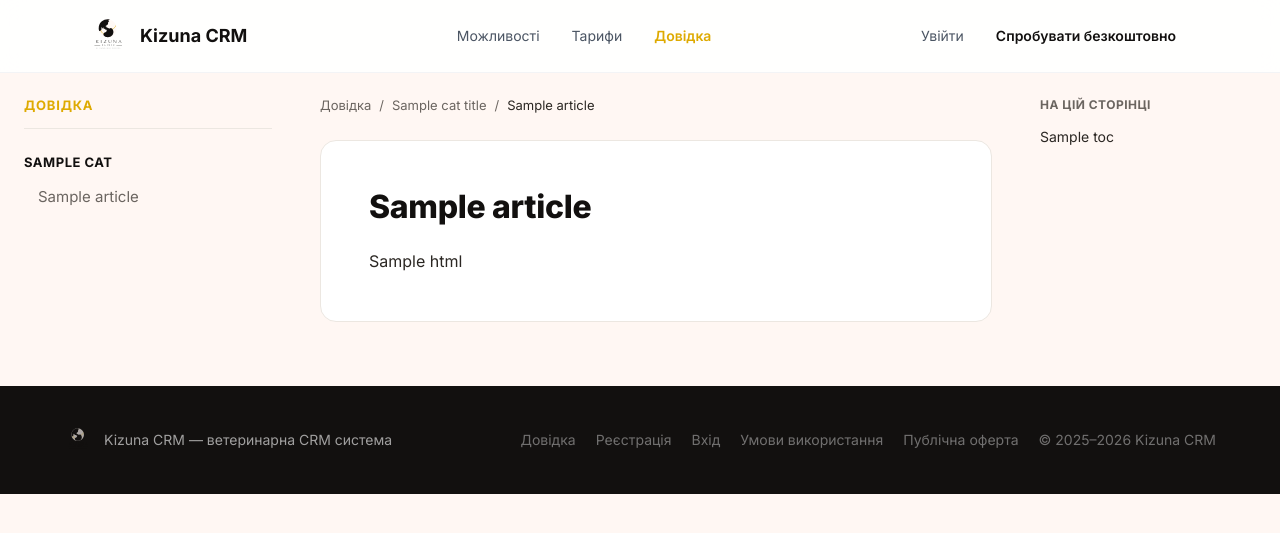
After one commit to PiGYk/kizuna-crm, a Django app: template templates/help/article.html in a window 1280 px wide. The commit adds this page. Shown: the top 533 px of the page. Run offline with Django 4.2, Linux system fonts and the light colour scheme; the template is opened without the code that fills it: most values are stand-ins (such as "Sample title", 1, 10 or a date in 2020).

Commit message:
feat(довідка): каркас /help — файлова довідка Markdown, 3 колонки, 2 демо-статті

```diff
--- a/config/settings/base.py
+++ b/config/settings/base.py
@@ -33,6 +33,7 @@ INSTALLED_APPS = [
     'axes',
     # apps
     'apps.clinic',
+    'apps.help',
     'apps.accounts',
     'apps.clients',
     'apps.inventory',
--- a/config/urls.py
+++ b/config/urls.py
@@ -185,6 +185,7 @@ urlpatterns = [
     path('offer/', legal_offer, name='legal_offer'),
     path('terms/', legal_terms, name='legal_terms'),
     path('', landing, name='landing'),
+    path('help/', include('apps.help.urls')),
     path('demo/start/', demo_start, name='demo_start'),
     path('contact/submit/', contact_submit, name='contact_submit'),
     # Back-compat: name='dashboard' використовується у багатьох шаблонах
--- a/requirements.txt
+++ b/requirements.txt
@@ -12,3 +12,4 @@ celery[redis]>=5.3
 django-celery-beat>=2.6
 redis>=5.0
 django-axes>=6.4
+markdown==3.7
--- /dev/null
+++ b/static/css/help.css
@@ -0,0 +1,209 @@
+/* Довідка Kizuna CRM — власний шар поверх landing.min.css.
+   Палітра й шрифт успадковані з лендінга; layout — канонічний docs (3 колонки). */
+:root{
+  --kz-gold:#DEAA01;
+  --kz-gold-soft:#fbf3d8;
+  --kz-link:#8a6d00;
+  --kz-dark:#12100F;
+  --kz-cream:#FFF7F3;
+  --kz-ink:#2b2723;
+  --kz-muted:#6b6560;
+  --kz-line:#ece7e1;
+  --kz-surface:#ffffff;
+}
+
+.help-body{
+  font-family:'Inter',system-ui,-apple-system,sans-serif;
+  background:var(--kz-cream);
+  color:var(--kz-ink);
+  margin:0;
+  -webkit-font-smoothing:antialiased;
+}
+
+/* ── каркас у 3 колонки ── */
+.help-layout{
+  max-width:1360px;
+  margin:0 auto;
+  padding:96px 24px 64px;
+  display:grid;
+  grid-template-columns:248px minmax(0,1fr) 216px;
+  gap:48px;
+  align-items:start;
+}
+
+/* ── ліве дерево ── */
+.help-sidebar{
+  position:sticky;
+  top:96px;
+  align-self:start;
+  max-height:calc(100vh - 128px);
+  overflow-y:auto;
+}
+.help-sidebar-head{
+  font-size:.8125rem;
+  font-weight:700;
+  letter-spacing:.06em;
+  text-transform:uppercase;
+  color:var(--kz-gold);
+  padding-bottom:12px;
+  border-bottom:1px solid var(--kz-line);
+  margin-bottom:8px;
+}
+.help-cat{margin-top:8px;}
+.help-cat-title{
+  font-size:.8125rem;
+  font-weight:700;
+  text-transform:uppercase;
+  letter-spacing:.04em;
+  color:var(--kz-dark);
+  margin:24px 0 8px;
+}
+.help-tree ul{list-style:none;margin:0;padding:0;}
+.help-tree li a{
+  display:block;
+  padding:6px 12px;
+  border-radius:8px;
+  border-left:2px solid transparent;
+  color:var(--kz-muted);
+  font-size:.9375rem;
+  line-height:1.4;
+  text-decoration:none;
+  transition:color .15s,background .15s;
+}
+.help-tree li a:hover{color:var(--kz-dark);background:#fff;}
+.help-tree li a.is-active{
+  color:var(--kz-dark);
+  font-weight:600;
+  background:var(--kz-gold-soft);
+  border-left-color:var(--kz-gold);
+}
+
+/* ── центральна стаття ── */
+.help-main{min-width:0;}
+.help-crumbs{
+  display:flex;
+  flex-wrap:wrap;
+  align-items:center;
+  gap:8px;
+  font-size:.8125rem;
+  color:var(--kz-muted);
+  margin-bottom:24px;
+}
+.help-crumbs a{color:var(--kz-muted);text-decoration:none;}
+.help-crumbs a:hover{color:var(--kz-gold);}
+.help-crumb-current{color:var(--kz-ink);}
+
+.help-article{
+  max-width:760px;
+  background:var(--kz-surface);
+  border:1px solid var(--kz-line);
+  border-radius:16px;
+  padding:48px;
+}
+.help-article h1{font-size:2rem;line-height:1.15;font-weight:800;letter-spacing:-.01em;color:var(--kz-dark);margin:0 0 24px;}
+.help-article h2{font-size:1.5rem;font-weight:700;color:var(--kz-dark);margin:48px 0 16px;scroll-margin-top:96px;}
+.help-article h3{font-size:1.25rem;font-weight:600;color:var(--kz-dark);margin:32px 0 12px;scroll-margin-top:96px;}
+.help-article p{font-size:1rem;line-height:1.7;margin:0 0 16px;}
+.help-article strong{color:var(--kz-dark);font-weight:700;}
+.help-article a{color:var(--kz-link);text-decoration:underline;text-underline-offset:2px;}
+.help-article a:hover{color:var(--kz-gold);}
+.help-article ul,.help-article ol{margin:0 0 16px;padding-left:24px;line-height:1.7;}
+.help-article li{margin:6px 0;}
+.help-article li::marker{color:var(--kz-gold);}
+.help-article blockquote{
+  margin:24px 0;
+  padding:16px 20px;
+  background:var(--kz-gold-soft);
+  border-left:3px solid var(--kz-gold);
+  border-radius:0 10px 10px 0;
+  color:#5f5228;
+}
+.help-article blockquote p{margin:0;}
+.help-article code{
+  background:#f4efe9;
+  border:1px solid var(--kz-line);
+  border-radius:6px;
+  padding:.1em .4em;
+  font-size:.875em;
+  font-family:ui-monospace,SFMono-Regular,Menlo,monospace;
+  color:var(--kz-dark);
+}
+.help-article pre{background:var(--kz-dark);color:#f5f0e8;padding:16px 20px;border-radius:10px;overflow:auto;margin:24px 0;}
+.help-article pre code{background:none;border:none;color:inherit;padding:0;}
+.help-article table{width:100%;border-collapse:collapse;margin:24px 0;font-size:.9375rem;}
+.help-article th,.help-article td{border:1px solid var(--kz-line);padding:8px 12px;text-align:left;}
+.help-article th{background:#faf6f0;font-weight:600;color:var(--kz-dark);}
+.help-article hr{border:none;border-top:1px solid var(--kz-line);margin:32px 0;}
+
+/* ── правий зміст ── */
+.help-toc{
+  position:sticky;
+  top:96px;
+  align-self:start;
+  max-height:calc(100vh - 128px);
+  overflow-y:auto;
+  font-size:.875rem;
+}
+.help-toc-head{
+  text-transform:uppercase;
+  letter-spacing:.04em;
+  font-size:.75rem;
+  font-weight:700;
+  color:var(--kz-muted);
+  margin-bottom:12px;
+}
+.help-toc .toc ul{list-style:none;margin:0;padding:0;border-left:1px solid var(--kz-line);}
+.help-toc .toc li{margin:0;}
+.help-toc .toc a{
+  display:block;
+  padding:4px 0 4px 14px;
+  margin-left:-1px;
+  border-left:2px solid transparent;
+  color:var(--kz-muted);
+  text-decoration:none;
+  line-height:1.4;
+}
+.help-toc .toc a:hover{color:var(--kz-dark);border-left-color:var(--kz-gold);}
+.help-toc .toc ul ul a{padding-left:26px;font-size:.8125rem;}
+
+/* ── мобільна кнопка розділів ── */
+.help-nav-toggle{
+  display:none;
+  align-items:center;
+  gap:8px;
+  background:#fff;
+  border:1px solid var(--kz-line);
+  border-radius:10px;
+  padding:10px 16px;
+  font-family:inherit;
+  font-size:.9375rem;
+  font-weight:600;
+  color:var(--kz-dark);
+  cursor:pointer;
+}
+.help-scrim{display:none;}
+
+/* ── адаптив ── */
+@media(max-width:1100px){
+  .help-layout{grid-template-columns:224px minmax(0,1fr);gap:40px;}
+  .help-toc{display:none;}
+}
+@media(max-width:820px){
+  .help-layout{grid-template-columns:1fr;gap:0;padding:88px 20px 48px;}
+  .help-nav-toggle{display:inline-flex;position:sticky;top:80px;z-index:30;margin-bottom:20px;}
+  .help-sidebar{
+    position:fixed;top:0;left:0;bottom:0;width:284px;
+    background:#fff;z-index:70;
+    padding:88px 20px 24px;
+    max-height:none;
+    border-right:1px solid var(--kz-line);
+    box-shadow:0 10px 40px rgba(18,16,15,.18);
+    transform:translateX(-100%);
+    transition:transform .25s ease;
+  }
+  .help-sidebar.is-open{transform:translateX(0);}
+  .help-scrim.is-open{display:block;position:fixed;inset:0;background:rgba(18,16,15,.4);z-index:65;}
+  .help-article{padding:28px 22px;border-radius:12px;}
+  .help-article h1{font-size:1.625rem;}
+  .help-article h2{font-size:1.3125rem;margin-top:36px;}
+}
--- /dev/null
+++ b/templates/help/article.html
@@ -0,0 +1,117 @@
+{% load static %}
+<!DOCTYPE html>
+<html lang="uk">
+<head>
+  <meta charset="UTF-8">
+  <meta name="viewport" content="width=device-width, initial-scale=1.0">
+  <title>{{ article.title }} — Довідка Kizuna CRM</title>
+  <meta name="description" content="Довідка Kizuna CRM: {{ article.title }}. Покрокові пояснення для персоналу ветеринарної клініки.">
+  <link rel="icon" type="image/x-icon" href="{% static 'img/favicon.ico' %}">
+  <meta name="theme-color" content="#12100F">
+  <link rel="preconnect" href="https://fonts.googleapis.com">
+  <link rel="preconnect" href="https://fonts.gstatic.com" crossorigin>
+  <link href="https://fonts.googleapis.com/css2?family=Inter:wght@400;500;600;700;800&display=swap" rel="stylesheet">
+  <link rel="stylesheet" href="{% static 'css/landing.min.css' %}">
+  <link rel="stylesheet" href="{% static 'css/help.css' %}">
+</head>
+<body class="help-body">
+
+<!-- NAVBAR (успадковано з лендінга) -->
+<nav class="fixed top-0 left-0 right-0 z-50 bg-white/90 backdrop-blur-md border-b border-gray-100">
+  <div class="max-w-6xl mx-auto px-6 py-4 flex items-center justify-between">
+    <a href="/" class="flex items-center gap-3">
+      <img src="{% static 'img/logo.svg' %}" alt="Kizuna CRM" class="h-10 w-auto">
+      <span class="font-bold text-lg text-brand-dark">Kizuna CRM</span>
+    </a>
+    <div class="hidden md:flex items-center gap-8 text-sm text-gray-600">
+      <a href="/#pain" class="hover:text-brand-gold transition-colors">Можливості</a>
+      <a href="/#pricing" class="hover:text-brand-gold transition-colors">Тарифи</a>
+      <a href="/help/" class="text-brand-gold font-semibold">Довідка</a>
+    </div>
+    <div class="flex items-center gap-4">
+      <a href="/login/" class="text-sm text-gray-600 hover:text-brand-dark transition-colors hidden sm:inline">Увійти</a>
+      <a href="/register/" class="px-4 py-2 gradient-gold text-brand-dark rounded-lg text-sm font-semibold hover:brightness-95 transition-all whitespace-nowrap">
+        <span class="sm:hidden">Спробувати</span>
+        <span class="hidden sm:inline">Спробувати безкоштовно</span>
+      </a>
+    </div>
+  </div>
+</nav>
+
+<div class="help-scrim" id="help-scrim"></div>
+
+<div class="help-layout">
+  <!-- ЛІВЕ ДЕРЕВО -->
+  <aside class="help-sidebar" id="help-sidebar">
+    <div class="help-sidebar-head">Довідка</div>
+    <nav class="help-tree">
+      {% for cat in help_tree %}
+      <div class="help-cat">
+        <div class="help-cat-title">{{ cat.title }}</div>
+        <ul>
+          {% for a in cat.articles %}
+          <li><a href="{% url 'help:article' cat.slug a.slug %}"{% if cat.slug == active_cat and a.slug == active_art %} class="is-active"{% endif %}>{{ a.title }}</a></li>
+          {% endfor %}
+        </ul>
+      </div>
+      {% endfor %}
+    </nav>
+  </aside>
+
+  <!-- СТАТТЯ -->
+  <main class="help-main">
+    <button class="help-nav-toggle" id="help-nav-toggle" aria-label="Відкрити розділи">
+      <svg width="16" height="16" viewBox="0 0 20 20" fill="currentColor"><path d="M3 5h14M3 10h14M3 15h14" stroke="currentColor" stroke-width="2" stroke-linecap="round"/></svg>
+      Розділи
+    </button>
+    <nav class="help-crumbs" aria-label="Хлібні крихти">
+      <a href="/help/">Довідка</a><span>/</span>
+      <span>{{ cat_title }}</span><span>/</span>
+      <span class="help-crumb-current">{{ article.title }}</span>
+    </nav>
+    <article class="help-article">
+      <h1>{{ article.title }}</h1>
+      {{ article.html|safe }}
+    </article>
+  </main>
+
+  <!-- ПРАВИЙ ЗМІСТ -->
+  <aside class="help-toc" id="help-toc">
+    <div class="help-toc-head">На цій сторінці</div>
+    {{ article.toc|safe }}
+  </aside>
+</div>
+
+<!-- FOOTER (успадковано з лендінга) -->
+<footer class="bg-brand-dark py-10 px-6">
+  <div class="max-w-6xl mx-auto flex flex-col md:flex-row items-center justify-between gap-4">
+    <div class="flex items-center gap-3">
+      <img src="{% static 'img/logo.svg' %}" alt="Kizuna CRM" class="h-7 w-auto opacity-80">
+      <span class="text-white/60 text-sm">Kizuna CRM — ветеринарна CRM система</span>
+    </div>
+    <div class="flex flex-wrap items-center justify-center md:justify-end gap-x-5 gap-y-2 text-sm text-white/40">
+      <a href="/help/" class="hover:text-brand-gold transition-colors">Довідка</a>
+      <a href="/register/" class="hover:text-brand-gold transition-colors">Реєстрація</a>
+      <a href="/login/" class="hover:text-brand-gold transition-colors">Вхід</a>
+      <a href="/terms/" class="hover:text-brand-gold transition-colors">Умови використання</a>
+      <a href="/offer/" class="hover:text-brand-gold transition-colors">Публічна оферта</a>
+      <span>© 2025–2026 Kizuna CRM</span>
+    </div>
+  </div>
+</footer>
+
+<script>
+(function(){
+  var t=document.getElementById('help-nav-toggle');
+  var s=document.getElementById('help-sidebar');
+  var scrim=document.getElementById('help-scrim');
+  function close(){s.classList.remove('is-open');scrim.classList.remove('is-open');}
+  if(t&&s&&scrim){
+    t.addEventListener('click',function(){s.classList.toggle('is-open');scrim.classList.toggle('is-open');});
+    scrim.addEventListener('click',close);
+    s.addEventListener('click',function(e){if(e.target.tagName==='A')close();});
+  }
+})();
+</script>
+</body>
+</html>
--- a/templates/landing.html
+++ b/templates/landing.html
@@ -96,6 +96,7 @@
     <div class="hidden md:flex items-center gap-8 text-sm text-gray-600">
       <a href="#pain" class="hover:text-brand-gold transition-colors">Можливості</a>
       <a href="#pricing" class="hover:text-brand-gold transition-colors">Тарифи</a>
+      <a href="/help/" class="hover:text-brand-gold transition-colors">Довідка</a>
     </div>
     <div class="flex items-center gap-4">
       <a href="tel:+380984782121" class="hidden lg:flex items-center gap-1.5 text-sm text-gray-600 hover:text-brand-dark transition-colors">
@@ -1052,6 +1053,7 @@
         <svg class="w-3.5 h-3.5" fill="currentColor" viewBox="0 0 20 20"><path d="M2 3a1 1 0 011-1h2.153a1 1 0 01.986.836l.74 4.435a1 1 0 01-.54 1.06l-1.548.773a11.037 11.037 0 006.105 6.105l.774-1.548a1 1 0 011.059-.54l4.435.74a1 1 0 01.836.986V17a1 1 0 01-1 1h-2C7.82 18 2 12.18 2 5V3z"/></svg>
         +38 098 478 21 21
       </a>
+      <a href="/help/" class="hover:text-brand-gold transition-colors">Довідка</a>
       <a href="/register/" class="hover:text-brand-gold transition-colors">Реєстрація</a>
       <a href="/login/" class="hover:text-brand-gold transition-colors">Вхід</a>
       <a href="/terms/" class="hover:text-brand-gold transition-colors">Умови використання</a>
```
Also changed, not shown: apps/help/apps.py (added, +7 -0 lines), apps/help/content.py (added, +138 -0 lines), apps/help/urls.py (added, +10 -0 lines), apps/help/views.py (added, +32 -0 lines), help_content/01-pochatok/01-vitannya.md (added, +47 -0 lines), help_content/01-pochatok/_section.md (added, +4 -0 lines), help_content/02-kliyenty-patsiyenty/01-kartka-kliyenta.md (added, +52 -0 lines), help_content/02-kliyenty-patsiyenty/_section.md (added, +4 -0 lines), templates/help/empty.html (added, +19 -0 lines), apps/help/__init__.py (added).
